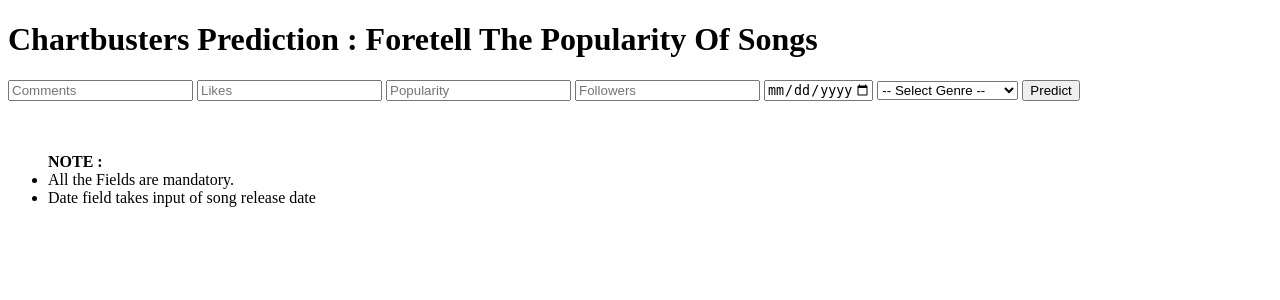
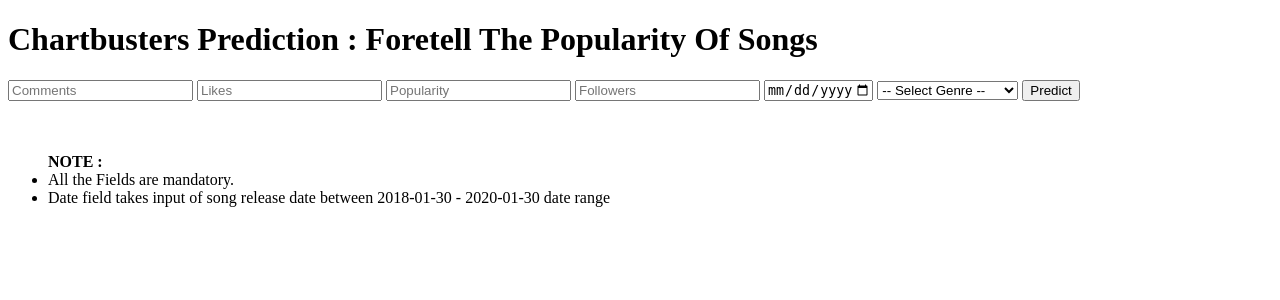
Before and after one commit to utkarshut/Heroku-demo, a Flask app: page / in a window 1280 px wide. Shown: the top 300 px of the page. Run offline with Flask 2, Linux system fonts and the light colour scheme; parts of the project's set-up code (start-up, migrations or seed data) failed here and were passed over.

Commit message:
adding comments

```diff
--- a/Chartbusters Prediction/templates/index.html
+++ b/Chartbusters Prediction/templates/index.html
@@ -60,7 +60,7 @@
       All the Fields are mandatory.
      </li>
      <li>
-      Date field takes input of song release date
+      Date field takes input of song release date between 2018-01-30 - 2020-01-30 date range
      </li>
    </ul>
  </div>
```
